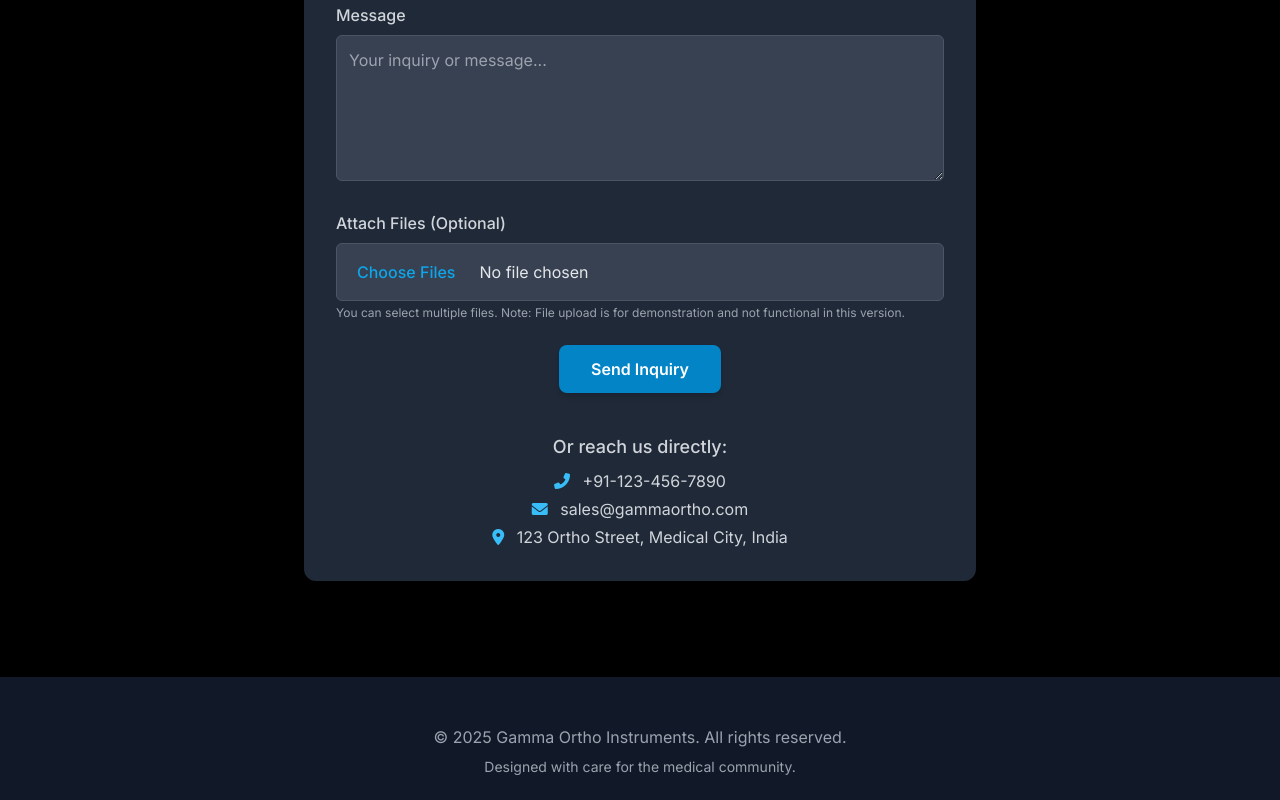
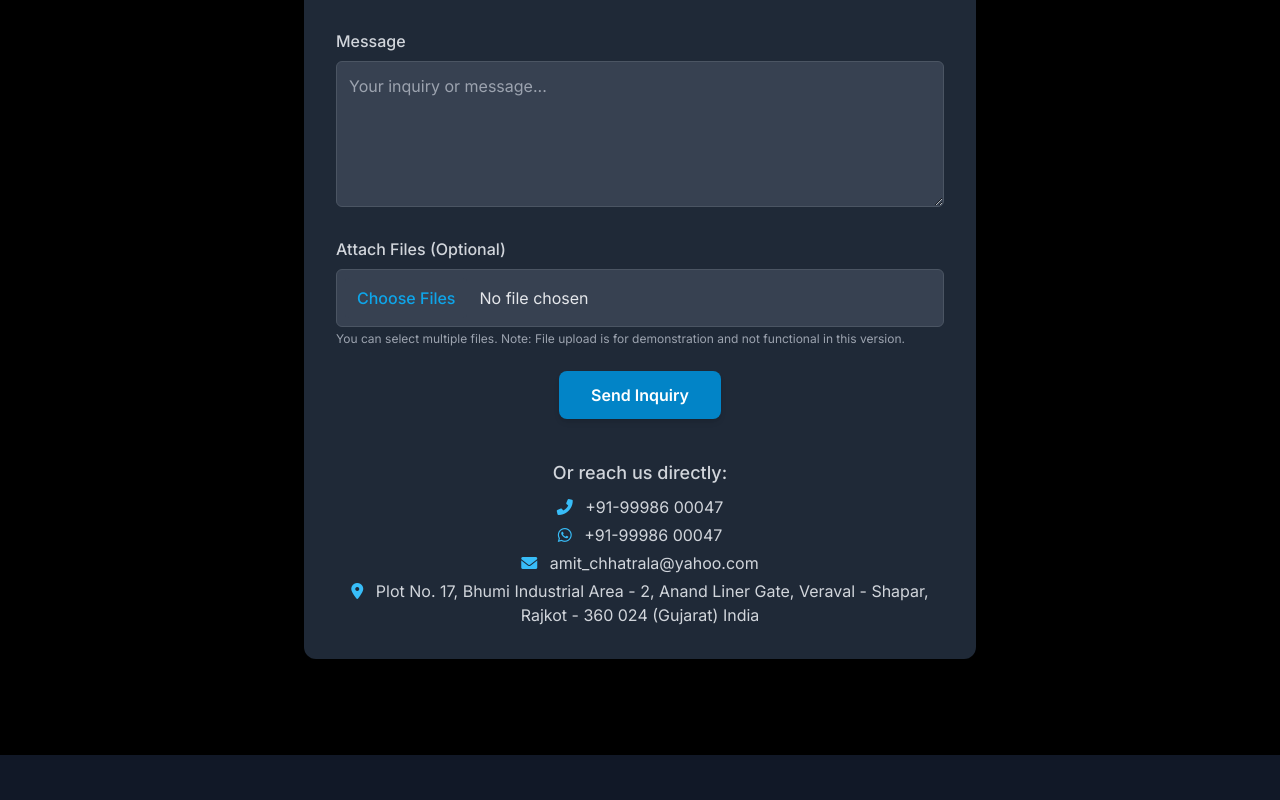
Before and after one commit to satyam-chhatrala/gamma-ortho, a plain HTML site: page index.html in a window 1280 px wide. Shown: the part 4974-5774 px from the top of the page. Drawn offline with nearby package versions, Linux system fonts and the light colour scheme.

Commit message:
Update index.html

```diff
--- a/index.html
+++ b/index.html
@@ -193,7 +193,7 @@
     <main>
         <section id="home" class="bg-gray-800 text-white py-20 md:py-32">
             <div class="container mx-auto px-6 text-center">
-                <h1 class="text-4xl md:text-6xl font-bold mb-6">Gamma Orthopedic Instruments</h1>
+                <h1 class="text-4xl md:text-6xl font-bold mb-6 text-white">Gamma Orthopedic Instruments</h1>
                 <p class="text-lg md:text-xl text-gray-300 mb-8 max-w-2xl mx-auto">
                     Delivering high-quality, reliable instruments for orthopedic surgeons and healthcare professionals.
                 </p>
@@ -484,6 +484,7 @@
                     <p class="text-gray-300 leading-relaxed mb-6">
                         Gamma Ortho Instruments is dedicated to advancing orthopedic surgery through innovative and high-quality instruments. Our commitment to excellence ensures that every product we offer meets the highest standards of precision, durability, and reliability. Our mission is to empower healthcare professionals with the tools they need to achieve optimal patient outcomes.
                     </p>
+                    <p class="text-gray-300 leading-relaxed">GSTN: 24ABCFG6367R1ZR</p>
                     </div>
             </div>
         </section>
@@ -544,9 +545,10 @@
                     </form>
                     <div class="mt-10 text-center text-gray-300">
                         <p class="text-lg font-medium">Or reach us directly:</p>
-                        <p class="mt-2"><i class="fas fa-phone-alt mr-2 text-sky-400"></i> +91-123-456-7890</p>
-                        <p class="mt-1"><i class="fas fa-envelope mr-2 text-sky-400"></i> sales@gammaortho.com</p>
-                        <p class="mt-1"><i class="fas fa-map-marker-alt mr-2 text-sky-400"></i> 123 Ortho Street, Medical City, India</p>
+                        <p class="mt-2"><i class="fas fa-phone-alt mr-2 text-sky-400"></i> +91-99986 00047</p>
+                        <p class="mt-1"><a href="https://wa.me/919998600047" target="_blank" class="hover:text-sky-300"><i class="fab fa-whatsapp mr-2 text-sky-400"></i> +91-99986 00047</a></p>
+                        <p class="mt-1"><i class="fas fa-envelope mr-2 text-sky-400"></i> amit_chhatrala@yahoo.com</p>
+                        <p class="mt-1"><i class="fas fa-map-marker-alt mr-2 text-sky-400"></i> Plot No. 17, Bhumi Industrial Area - 2, Anand Liner Gate, Veraval - Shapar, Rajkot - 360 024 (Gujarat) India</p>
                     </div>
                 </div>
             </div>
```
